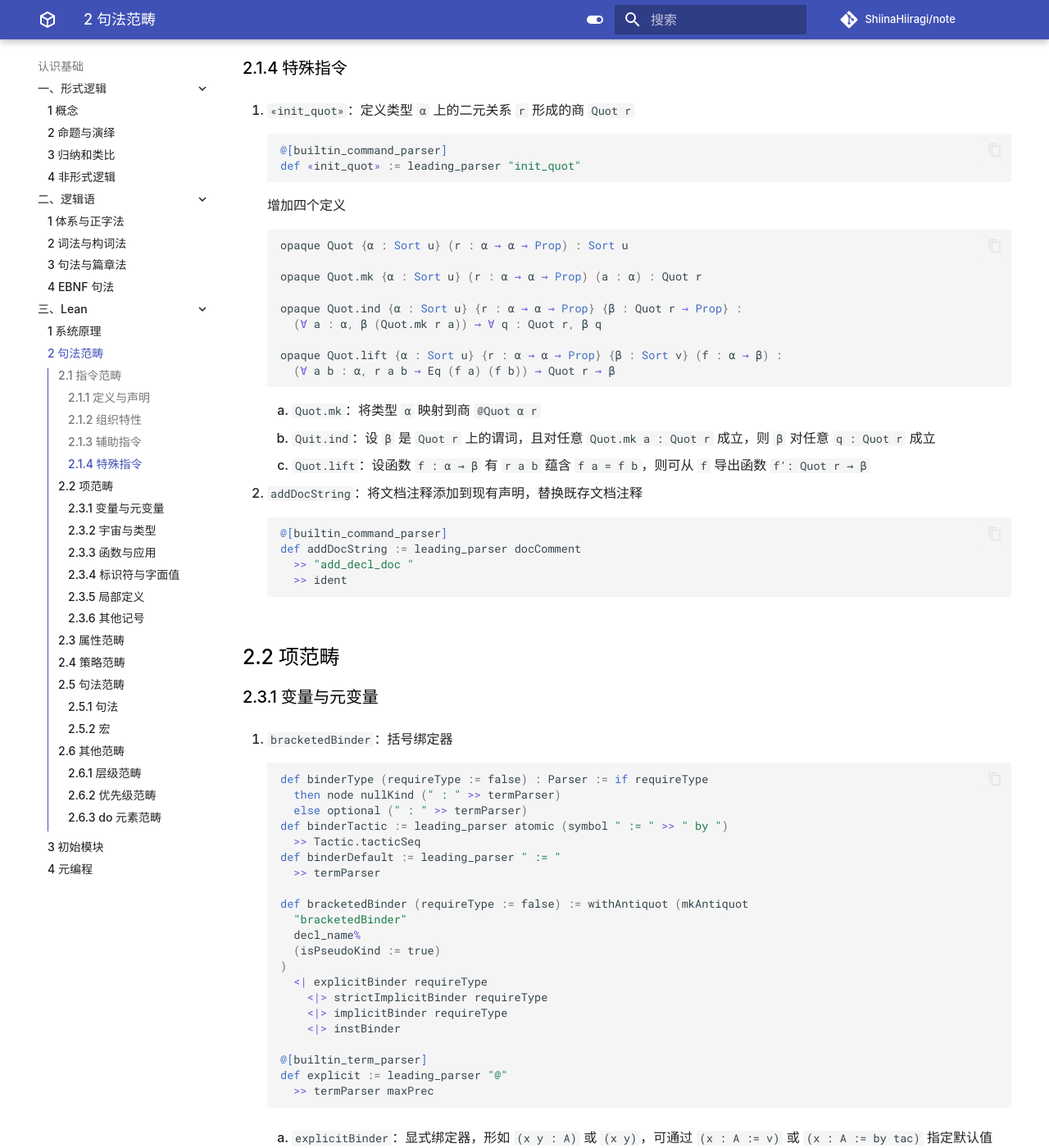
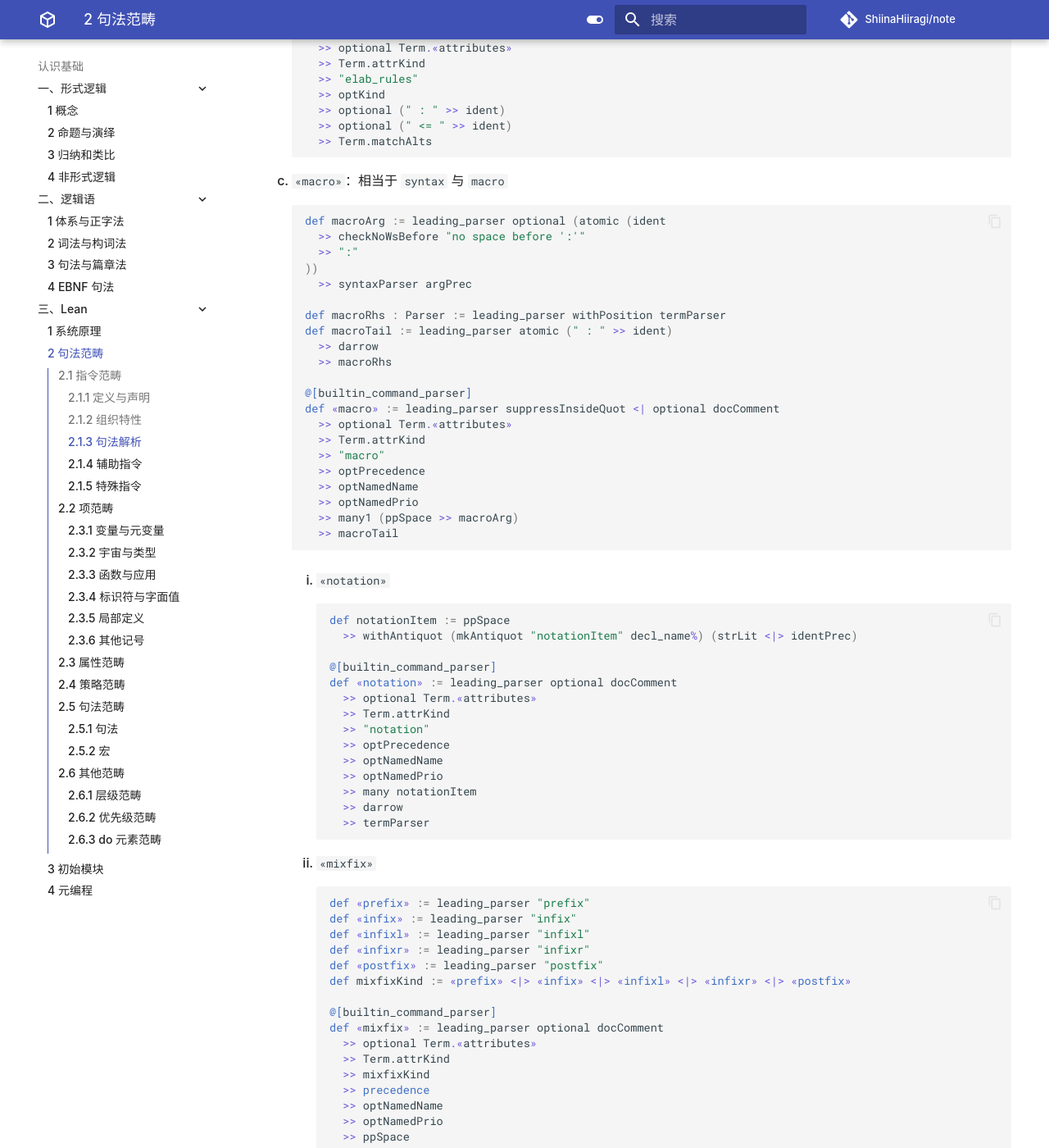
Before and after one commit to ShiinaHiiragi/note, an MkDocs documentation site: the page built from docs/cogn/lean/cat.md, in a window 1280 px wide and 1400 px high, scrolled down 12333 px. Shown: the whole window at 82% size. Built offline with MkDocs 1.6.1 and Material for MkDocs 9.7.7, drawn with Linux system fonts in a browser that asks for light colours; comment, search, counter and statistics services are not loaded; some of the changed text lies outside the part shown.

Commit message:
add syntax

````diff
--- a/docs/cogn/lean/cat.md
+++ b/docs/cogn/lean/cat.md
@@ -596,7 +598,152 @@
       >> ppDedent (ppLine >> "end")
     ```
 
-### 2.1.3 辅助指令
+### 2.1.3 句法解析
+1. 通用解析器
+
+    ```lean
+    def namedName := leading_parser atomic (" (" >> nonReservedSymbol "name")
+      >> " := "
+      >> ident
+      >> ")"
+    def optNamedName := optional namedName
+
+    def optKind : Parser := optional (" (" >> nonReservedSymbol "kind" >> ":=" >> ident >> ")")
+    ```
+
+2. `«syntax»`：定义句法
+
+    ```lean
+    @[builtin_command_parser]
+    def «syntax» := leading_parser optional docComment
+      >> optional Term.«attributes»
+      >> Term.attrKind
+      >> "syntax "
+      >> optPrecedence
+      >> optNamedName
+      >> optNamedPrio
+      >> many1 (ppSpace >> syntaxParser argPrec)
+      >> " : "
+      >> ident
+    ```
+
+3. 宏与繁饰的语法糖
+    1. `«macro_rules»`：相当于 `@[macro ...] def ...`
+
+        ```lean
+        @[builtin_command_parser]
+        def «macro_rules» := suppressInsideQuot <| leading_parser optional docComment
+          >> optional Term.«attributes»
+          >> Term.attrKind
+          >> "macro_rules"
+          >> optKind
+          >> Term.matchAlts
+        ```
+
+    2. `«elab_rules»`：相当于 `@[command_elab ...] def ...`
+
+        ```lean
+        @[builtin_command_parser]
+        def «elab_rules» := leading_parser suppressInsideQuot <| optional docComment
+          >> optional Term.«attributes»
+          >> Term.attrKind
+          >> "elab_rules"
+          >> optKind
+          >> optional (" : " >> ident)
+          >> optional (" <= " >> ident)
+          >> Term.matchAlts
+        ```
+
+    3. `«macro»`：相当于 `syntax` 与 `macro`
+
+        ```lean
+        def macroArg := leading_parser optional (atomic (ident
+          >> checkNoWsBefore "no space before ':'"
+          >> ":"
+        ))
+          >> syntaxParser argPrec
+
+        def macroRhs : Parser := leading_parser withPosition termParser
+        def macroTail := leading_parser atomic (" : " >> ident)
+          >> darrow
+          >> macroRhs
+
+        @[builtin_command_parser]
+        def «macro» := leading_parser suppressInsideQuot <| optional docComment
+          >> optional Term.«attributes»
+          >> Term.attrKind
+          >> "macro"
+          >> optPrecedence
+          >> optNamedName
+          >> optNamedPrio
+          >> many1 (ppSpace >> macroArg)
+          >> macroTail
+        ```
+
+        1. `«notation»`
+
+            ```lean
+            def notationItem := ppSpace
+              >> withAntiquot (mkAntiquot "notationItem" decl_name%) (strLit <|> identPrec)
+
+            @[builtin_command_parser]
+            def «notation» := leading_parser optional docComment
+              >> optional Term.«attributes»
+              >> Term.attrKind
+              >> "notation"
+              >> optPrecedence
+              >> optNamedName
+              >> optNamedPrio
+              >> many notationItem
+              >> darrow
+              >> termParser
+            ```
+
+        2. `«mixfix»`
+
+            ```lean
+            def «prefix» := leading_parser "prefix"
+            def «infix» := leading_parser "infix"
+            def «infixl» := leading_parser "infixl"
+            def «infixr» := leading_parser "infixr"
+            def «postfix» := leading_parser "postfix"
+            def mixfixKind := «prefix» <|> «infix» <|> «infixl» <|> «infixr» <|> «postfix»
+
+            @[builtin_command_parser]
+            def «mixfix» := leading_parser optional docComment
+              >> optional Term.«attributes»
+              >> Term.attrKind
+              >> mixfixKind
+              >> precedence
+              >> optNamedName
+              >> optNamedPrio
+              >> ppSpace
+              >> strLit
+              >> darrow
+              >> termParser
+            ```
+
+    4. `«elab»`：相当于 `syntax` 与 `elab`
+
+        ```lean
+        def elabArg  := macroArg
+        def elabTail := leading_parser atomic (" : " >> ident >> optional (" <= " >> ident))
+          >> darrow
+          >> withPosition termParser
+
+        @[builtin_command_parser]
+        def «elab» := leading_parser suppressInsideQuot <| optional docComment
+          >> optional Term.«attributes»
+          >> Term.attrKind
+          >> "elab"
+          >> optPrecedence
+          >> optNamedName
+          >> optNamedPrio
+          >> many1 (ppSpace >> elabArg)
+          >> elabTail
+        ```
+
+### 2.1.4 辅助指令
 1. `eval`：使用快速字节码求值器对项进行求值
 
     ```lean
@@ -647,7 +794,7 @@
           >> ident
         ```
 
-### 2.1.4 特殊指令
+### 2.1.5 特殊指令
 1. `«init_quot»`：定义类型 `α` 上的二元关系 `r` 形成的商 `Quot r`
 
     ```lean
@@ -1318,6 +1465,8 @@
 
     !!! note "其他属性"
         - `simp`：标记简化策略可用等式
+        - `builtin_macro` 与 `macro`：定义宏
+        - `builtin_command_elab` 与 `command_elab`：定义繁饰器
 
 ## 2.4 策略范畴
 1. `«unknown»`：无法识别策略的回落机制
@@ -1446,6 +1595,10 @@
     @[builtin_prec_parser]
     def numPrec := checkPrec maxPrec
       >> numLit
+
+    def «precedence» := leading_parser ":"
+      >> precedenceParser maxPrec
+    def optPrecedence := optional (atomic «precedence»)
     ```
 
 ### 2.6.3 do 元素范畴
````
Also changed, not shown: other parts of docs/cogn/lean/cat.md (+5 -3 lines), docs/cogn/lean/sys.md (+6 -5 lines).
